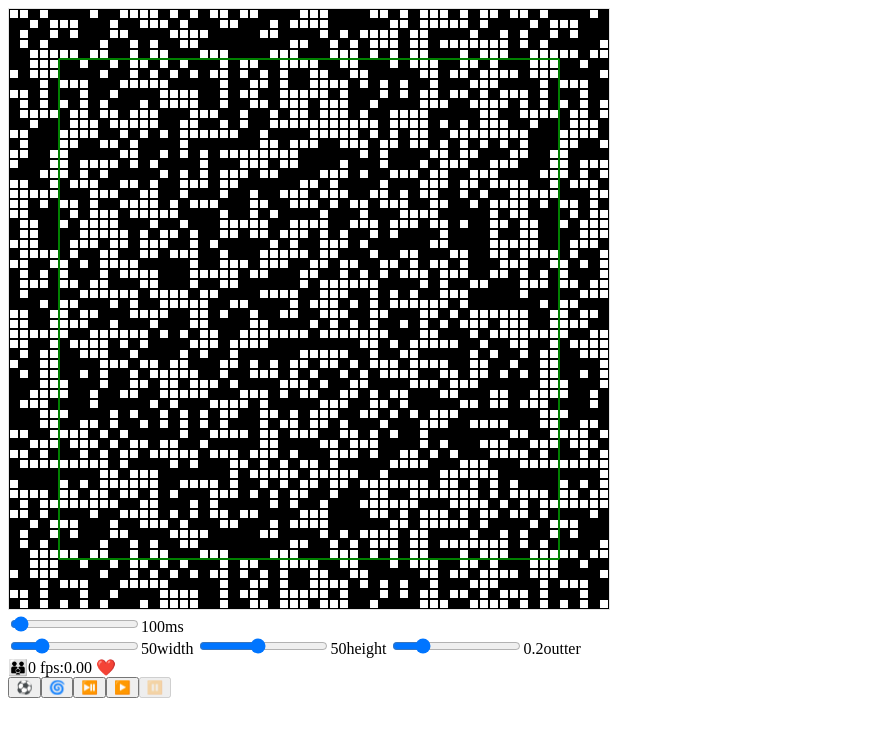
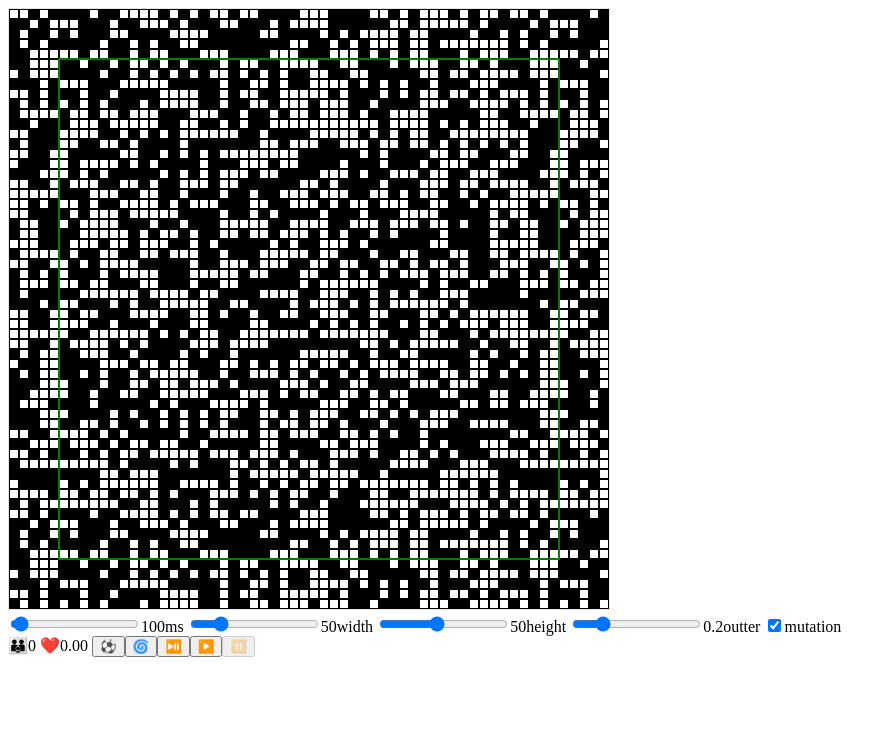
Before and after one commit to Akimotorakiyu/life_function, a Vue app: page / in a window 1280 px wide. Shown: the top 736 px of the page, without its empty margins (0-896 px from the left). Built offline with nearby package versions, Linux system fonts and the light colour scheme.

Commit message:
add:添加突变机制

```diff
--- a/src/views/Home.vue
+++ b/src/views/Home.vue
@@ -24,8 +24,6 @@
         min="0"
         max="4000"
       />{{ setting.miniTime }}ms
-    </div>
-    <div>
       <input
         type="range"
         v-model.number="sandSize.width"
@@ -47,17 +45,16 @@
         max="1"
         step="0.1"
       />{{ sandSize.outter }}outter
+      <input type="checkbox" v-model="setting.mutation" />mutation
     </div>
     <div>
-      👪{{ status.generation }} fps:{{ status.fps.value.toFixed(2) }}
-      {{ status.fps.tag ? "❤️" : "🥰" }}
+      👪{{ status.generation }} ❤️{{ status.fps.value.toFixed(2) }}
+      <button @click="initSandBox('chaos')">⚽</button>
+      <button @click="initSandBox('black')">🌀</button>
+      <button @click="run">⏯️</button>
+      <button @click="animate" :disabled="status.animate">▶️</button>
+      <button @click="pause" :disabled="!status.animate">⏸️</button>
     </div>
-
-    <button @click="initSandBox('chaos')">⚽</button>
-    <button @click="initSandBox('black')">🌀</button>
-    <button @click="run">⏯️</button>
-    <button @click="animate" :disabled="status.animate">▶️</button>
-    <button @click="pause" :disabled="!status.animate">⏸️</button>
   </div>
 </template>
 
@@ -69,9 +66,9 @@ export default Vue.extend({
   data() {
     return {
       // canvas 绘制数据
-      canvasData: [] as any[][],
+      canvasData: [[0]] as any[][],
       // sandBox 沙盒数据
-      sandBox: [] as any[][],
+      sandBox: [[0]] as any[][],
       ctx: (undefined as any) as CanvasRenderingContext2D,
       offscreenCanvas: (undefined as any) as HTMLCanvasElement,
       offCtx: (undefined as any) as CanvasRenderingContext2D,
@@ -81,7 +78,8 @@ export default Vue.extend({
         outter: 0.2
       },
       setting: {
-        miniTime: 100
+        miniTime: 100,
+        mutation: true
       },
       status: {
         generation: 0,
@@ -104,6 +102,15 @@ export default Vue.extend({
   },
   methods: {
     run() {
+      if (this.setting.mutation) {
+        let posX: number = Math.floor(this.canvasData.length * Math.random());
+        let posY: number = Math.floor(
+          this.canvasData[0].length * Math.random()
+        );
+
+        this.canvasData[posX][posY] = 1;
+      }
+
       this.canvasData.forEach((elements, x) => {
         elements.forEach((element, y) => {
           const offset = [-1, 0, 1];
```
